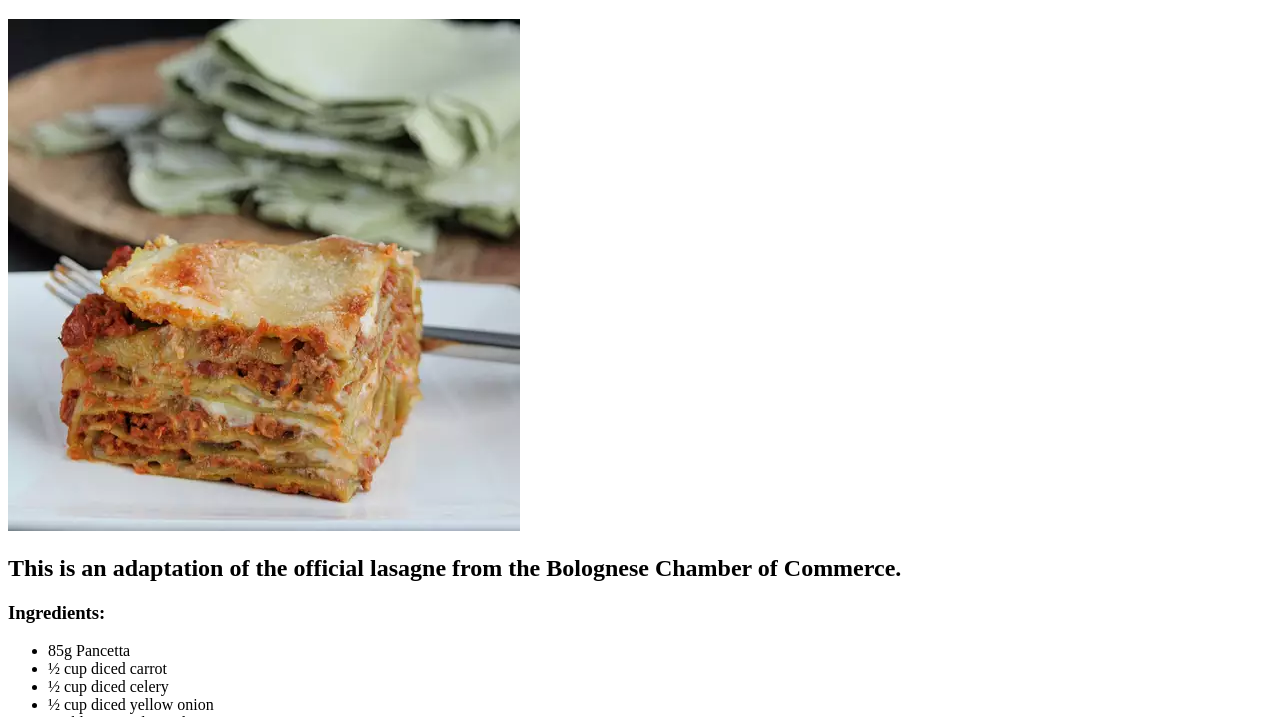
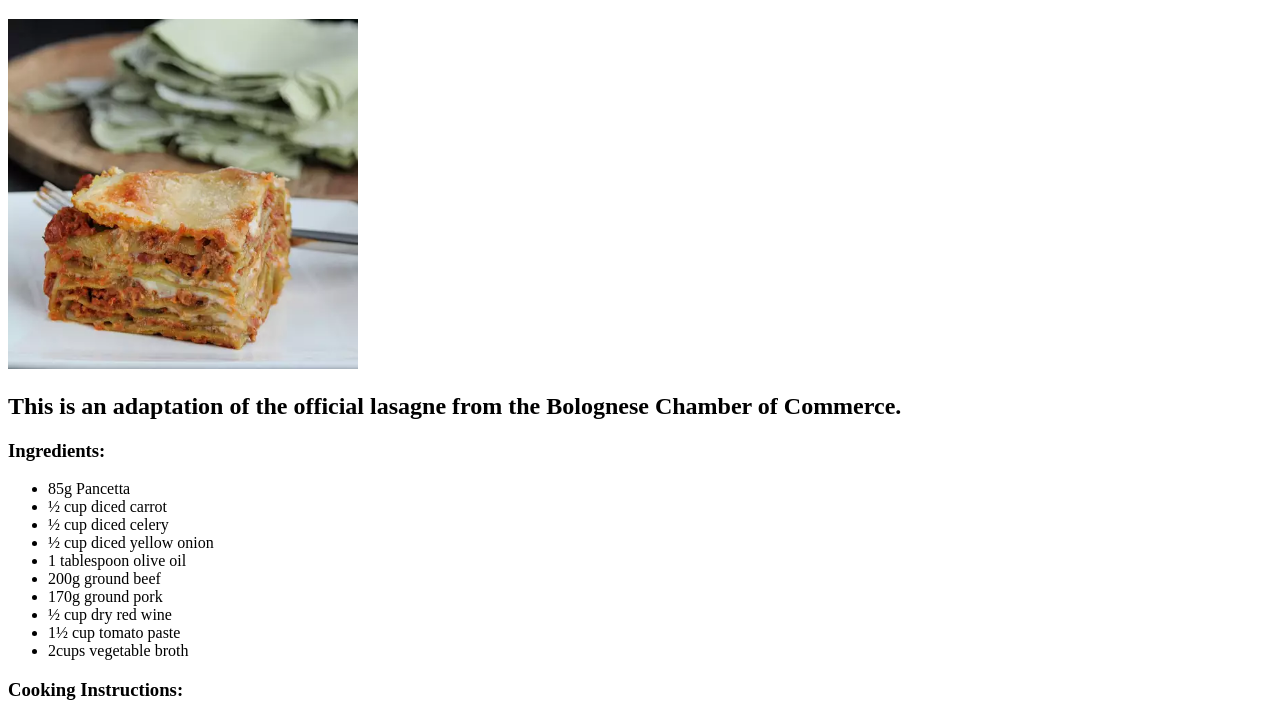
Before and after one commit to dodgycodes/odin-recipes, a plain HTML site: page recipes/lasagne.html in a window 1280 px wide. Shown: the part 61-778 px from the top of the page. Drawn offline with Linux system fonts and the light colour scheme.

Commit message:
Added code to the html
modified img src to add width+height and added an alt tag to the image

```diff
--- a/recipes/lasagne.html
+++ b/recipes/lasagne.html
@@ -7,7 +7,7 @@
 </head>
 <body>
     <h1>Lasagne Verdi alla Bolognese</h1>
-        <img src="../img/lasagne.jpg">
+        <img src="../img/lasagne.jpg" width="350" height="350" alt="A picture of a lasagne">
     <h2>This is an adaptation of the official lasagne from the Bolognese Chamber of Commerce.</h2>
 
     <h3>Ingredients:</h3>
```
